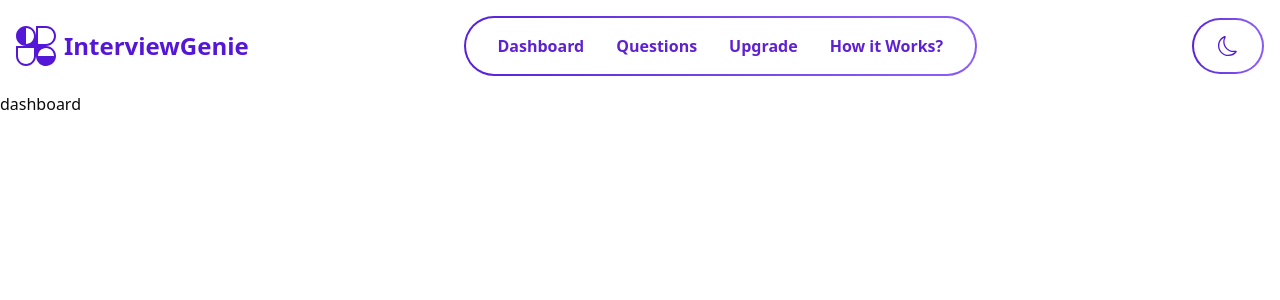
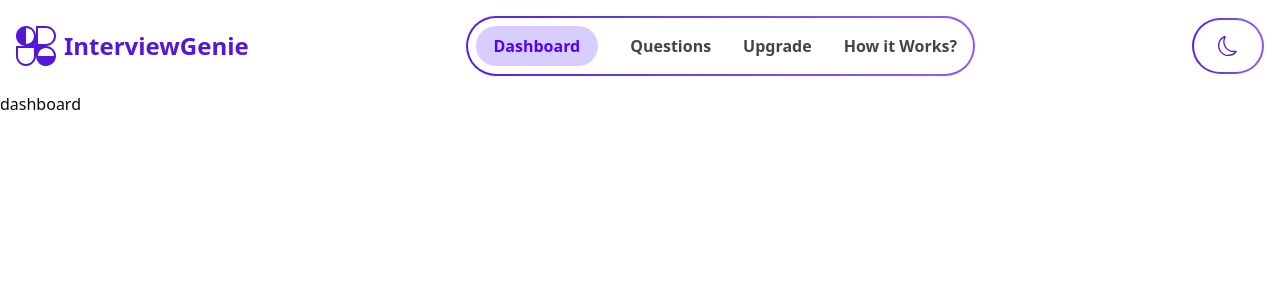
Before and after one commit to RumeshKumara/Interview-Genie, a Next.js app: page /dashboard in a window 1280 px wide. Shown: the top 300 px of the page. Built offline with nearby package versions, Linux system fonts and the light colour scheme.

Commit message:
fix some error

```diff
--- a/app/dashboard/_components/Header.jsx
+++ b/app/dashboard/_components/Header.jsx
@@ -1,10 +1,15 @@
 "use client";
-import React, { useState, useEffect } from "react";
+import React, { useState, useEffect, use } from "react";
 import Image from "next/image";
 import { UserButton } from "@clerk/nextjs";
 import { BsMoon, BsSun } from "react-icons/bs";
+import { usePathname } from "next/navigation";
 
 function Header() {
+  const path = usePathname();
+  useEffect(() => {
+    console.log(path);
+  }, []);
   const [darkMode, setDarkMode] = useState(false);
 
   useEffect(() => {
@@ -23,22 +28,32 @@ function Header() {
     <div className="flex justify-between items-center p-4 bg-transparent dark:bg-[#121212]">
       <div className="flex items-center gap-2">
         <Image src="/logo.svg" alt="Logo" width={40} height={50} />
-        <h2 className="text-2xl font-bold text-[#5417d7] dark:text-[#5417d7]">
+        <h2 className=" hidden md:flex text-2xl font-bold text-[#5417d7] dark:text-[#5417d7]">
           InterviewGenie
         </h2>
       </div>
       <div className="p-[2px] bg-gradient-to-r from-[#5417d7] via-[#8b5cf6] to-[#5417d7] rounded-full animate-gradient bg-[length:200%_200%]">
-        <ul className="flex gap-8 bg-white dark:bg-[#1e1e1e] backdrop-blur-sm p-4 px-8 rounded-full text-[#5f22d1] dark:text-[#e2e2e2] font-semibold items-center">
-          <li className="hover:text-[#8b5cf6] transition-colors cursor-pointer">
+        <ul className=" hidden md:flex gap-8 bg-white dark:bg-[#1e1e1e] backdrop-blur-sm p-2 px-2 pr-4 rounded-full text-[#444444] dark:text-[#e2e2e2] font-semibold items-center">
+          <li
+            className={`hover:text-[#8b5cf6] transition-colors cursor-pointer
+                ${path == "/dashboard" && " bg-[#d8cdff] dark:bg-[#2a2149] px-[18px] py-2 text-[#5100ff] dark:text-[#7433ff] rounded-full"}
+                `}
+          >
             Dashboard
           </li>
-          <li className="hover:text-[#8b5cf6] transition-colors cursor-pointer">
+          <li
+            className={`hover:text-[#8b5cf6] transition-colors cursor-pointer`}
+          >
             Questions
           </li>
-          <li className="hover:text-[#8b5cf6] transition-colors cursor-pointer">
+          <li
+            className={`hover:text-[#8b5cf6] transition-colors cursor-pointer`}
+          >
             Upgrade
           </li>
-          <li className="hover:text-[#8b5cf6] transition-colors cursor-pointer">
+          <li
+            className={`hover:text-[#8b5cf6] transition-colors cursor-pointer`}
+          >
             How it Works?
           </li>
         </ul>
```
